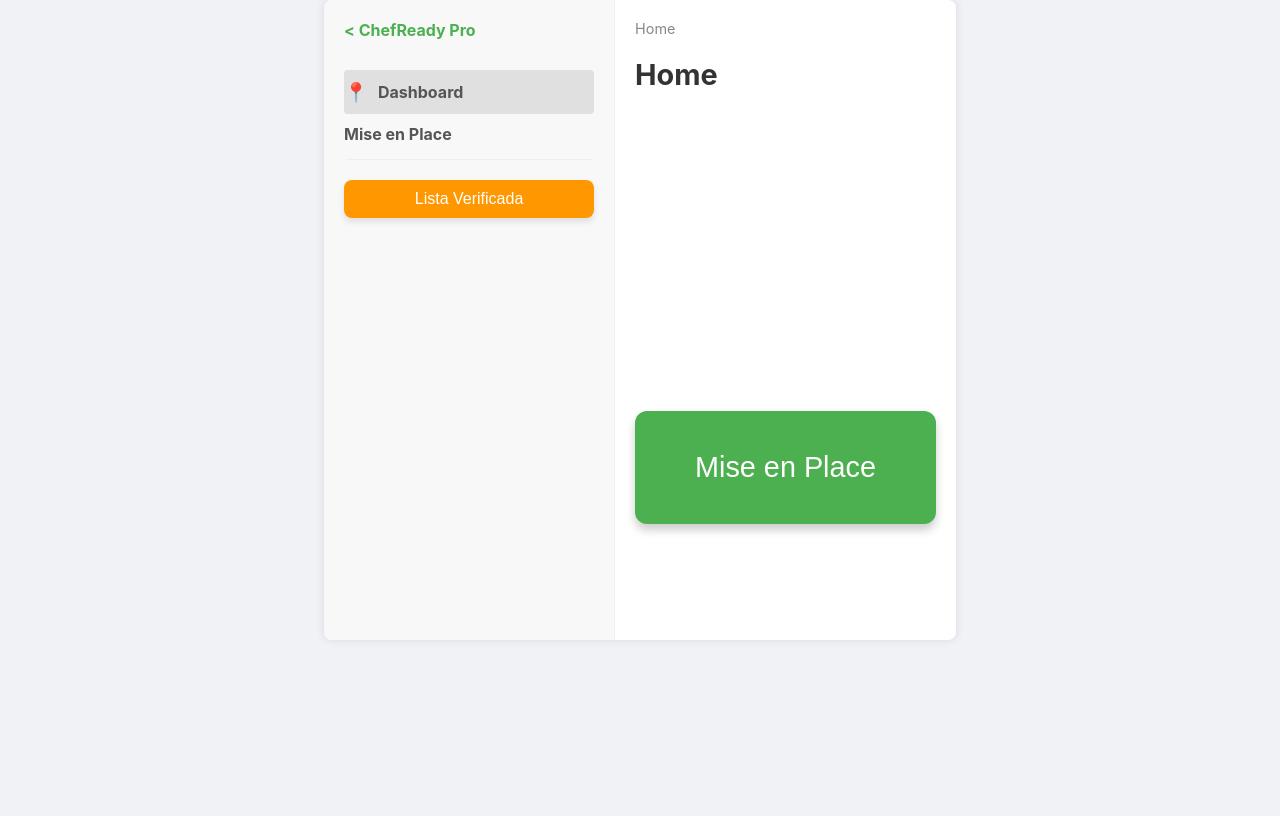
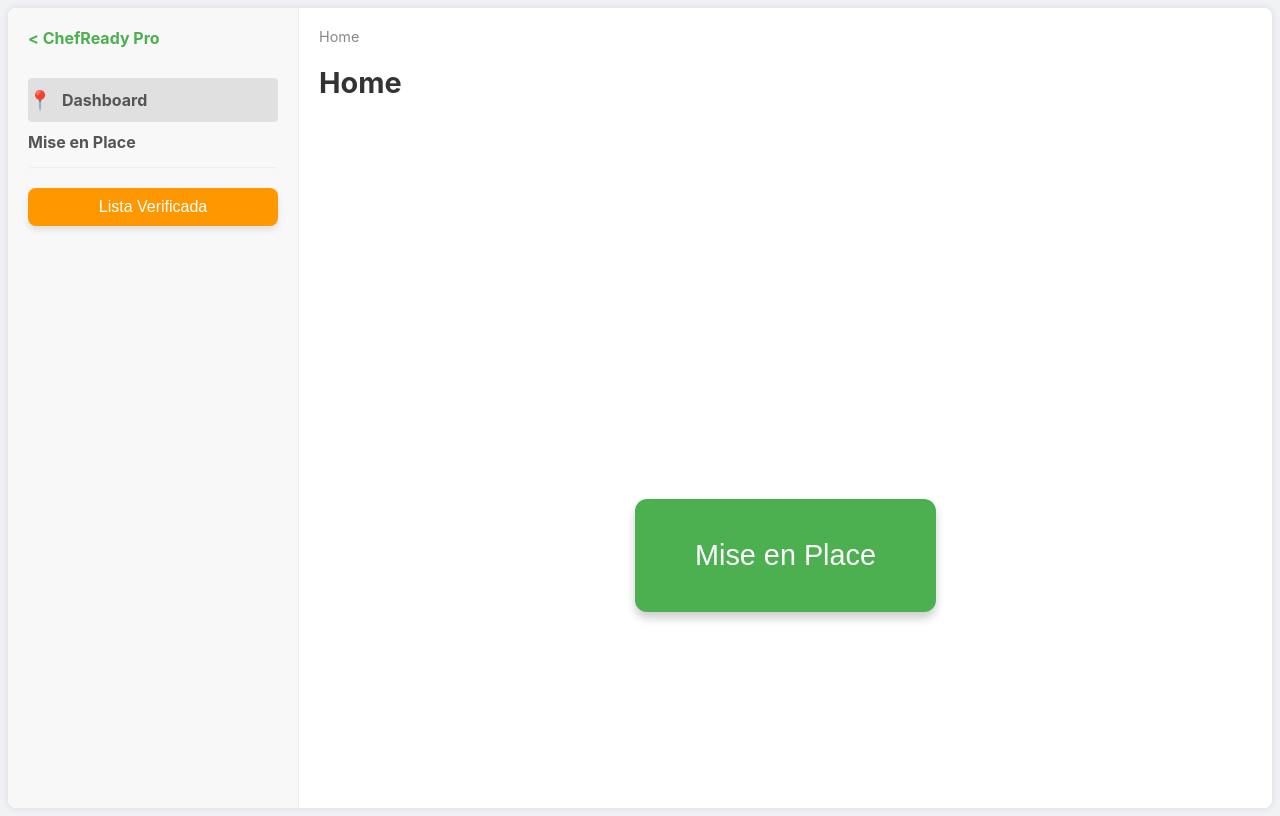
Before and after one commit to RichArdila/Miseenplacedemo, a React (Create React App) app: page / in a window 1280 px wide. Built offline with nearby package versions, Linux system fonts and the light colour scheme.

Commit message:
Arreglando estilo general

```diff
--- a/src/styles/App.css
+++ b/src/styles/App.css
@@ -1,22 +1,17 @@
 body {
   font-family: "Inter", sans-serif;
-  margin: 0;
   background-color: #f0f2f5;
-  display: flex;
-  justify-content: center;
-  align-items: flex-start;
   min-height: 100vh;
 }
 
 .app-container {
   display: flex;
   width: 100%;
-  max-width: 1200px;
   background-color: #fff;
   box-shadow: 0 0 10px rgba(0, 0, 0, 0.1);
   border-radius: 8px;
   overflow: hidden;
-  min-height: 80vh;
+  height: 100vh;
 }
 
 .main-content {
```
